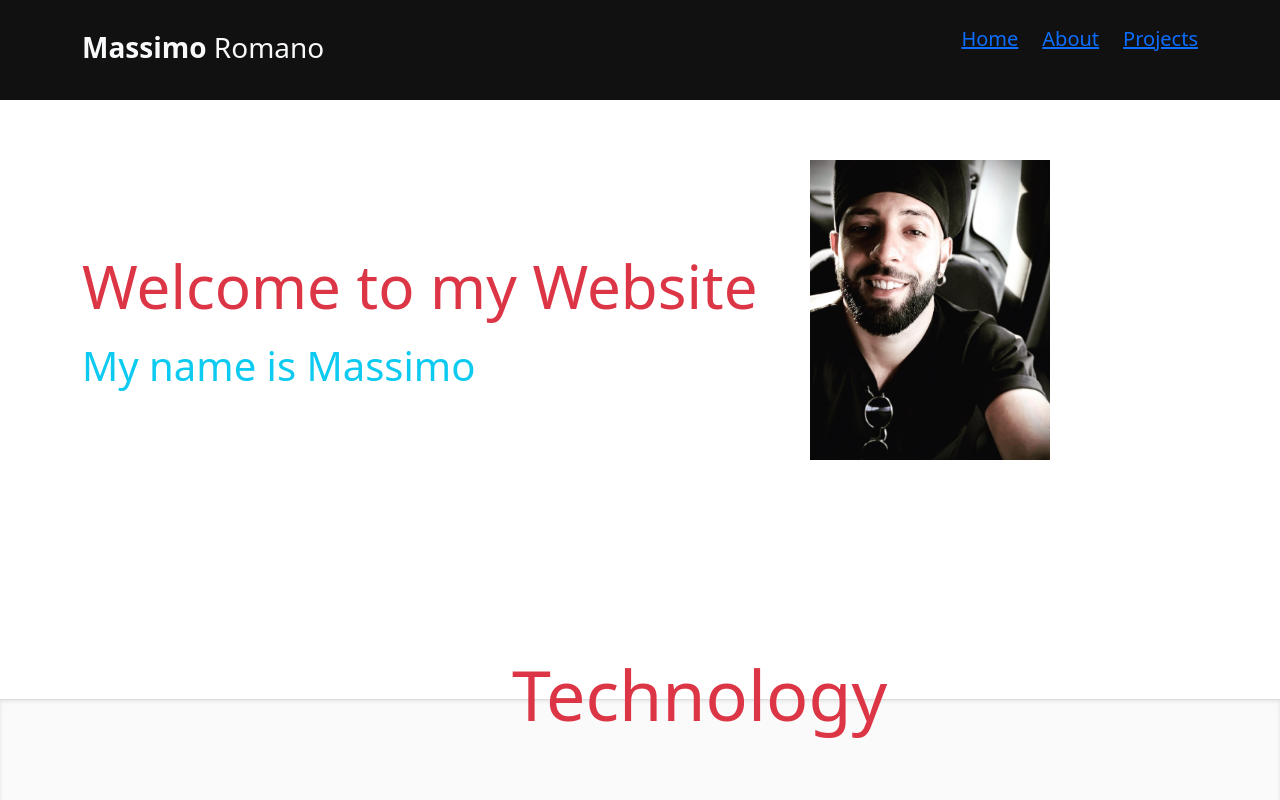
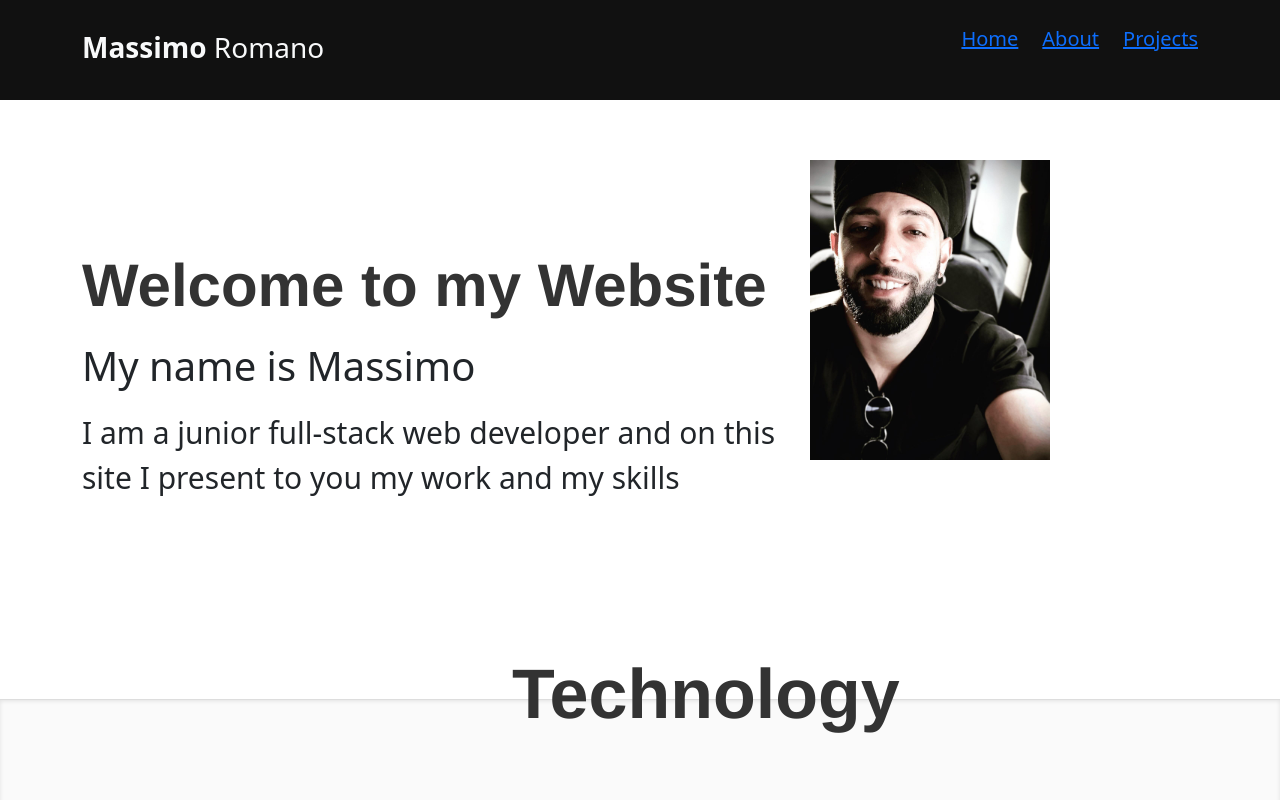
Before and after one commit to MassimoRomano/vite-boolfolio, a Vue app: page / in a window 1280 px wide. Shown: the top 800 px of the page. Built offline with nearby package versions, Linux system fonts and the light colour scheme; no server answers.

Commit message:
nessuna modifica

```diff
--- a/src/components/partials/AppHeader.vue
+++ b/src/components/partials/AppHeader.vue
@@ -13,13 +13,13 @@ export default {
                 </div>
                 <div class="right-menu">
                     <ul class="list-unstyled d-flex gap-4">
-                        <li class="fs-5 text-danger">
+                        <li class="fs-5">
                             <router-link :to="{name:'Home'}">Home</router-link>
                         </li>
-                        <li class="fs-5 text-info">
+                        <li class="fs-5">
                             <router-link :to="{name:'About'}">About</router-link>
                         </li>
-                        <li class="fs-5 text-info">
+                        <li class="fs-5">
                             <router-link :to="{name:'Project'}">Projects</router-link>
                         </li>
                     </ul>
--- a/src/components/views/AppHome.vue
+++ b/src/components/views/AppHome.vue
@@ -47,8 +47,8 @@ export default {
       <div class="container">
         <div class="d-flex justify-content-between">
           <div class="left-jumbo">
-            <h1 class="text-danger">Welcome to my Website</h1>
-            <h4 class="text-info">My name is Massimo</h4>
+            <h1>Welcome to my Website</h1>
+            <h4>My name is Massimo</h4>
             <p>I am a junior full-stack web developer and on this site I present to you my work and my skills</p>
           </div>
           <div class="right-jumbo">
@@ -60,7 +60,7 @@ export default {
     </div>
 
     <section class="technology">
-      <h2 class="text-danger">Technology</h2>
+      <h2>Technology</h2>
       <div class="container">
         <div class="row justify-content-center mx-auto">
           <div class="col-3">
--- a/src/style.css
+++ b/src/style.css
@@ -1,13 +1,14 @@
-body{
+body {
   font-family: "proxima nova light", "Helvetica Neue", Helvetica, Arial, Sans-serif;
   color: #333333;
-  text-rendering: optimizeLegibility;
+
 }
 
 header {
   background-color: #111;
   height: 100px;
 }
+
 
 main {
   background-color: rgb(255, 255, 255);
@@ -28,11 +29,15 @@ main {
     overflow: hidden;
     top: 150px;
     padding: 0 400px 0 0;
+    text-rendering: optimizeLegibility;
 
     >h1 {
       margin-bottom: 20px;
       animation: slide-left 1000ms;
       font-size: 60px;
+      color: #333333;
+      font-family: "proxima nova light", "Helvetica Neue", Helvetica, Arial, Sans-serif;
+      font-weight: bolder;
     }
 
     h4 {
@@ -44,7 +49,6 @@ main {
     p {
       animation: slide-left 1000ms;
       font-size: 30px;
-      color: white;
     }
 
   }
@@ -106,6 +110,9 @@ main {
     left: 40%;
     top: -8%;
     animation: slide-up 1000ms;
+    color: #333333;
+    font-family: "proxima nova light", "Helvetica Neue", Helvetica, Arial, Sans-serif;
+    font-weight: bolder;
   }
 
   .back-img {
```
